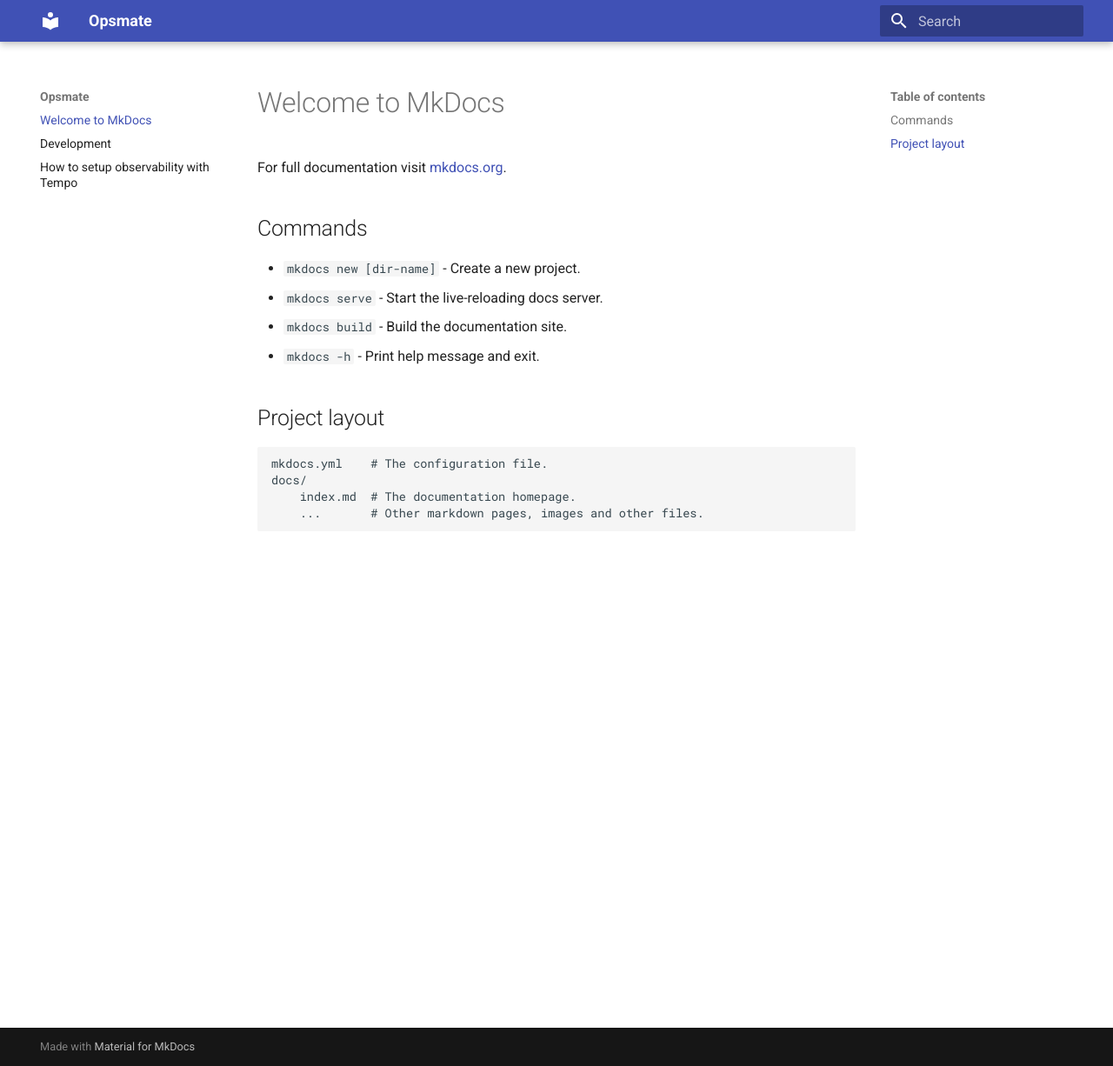
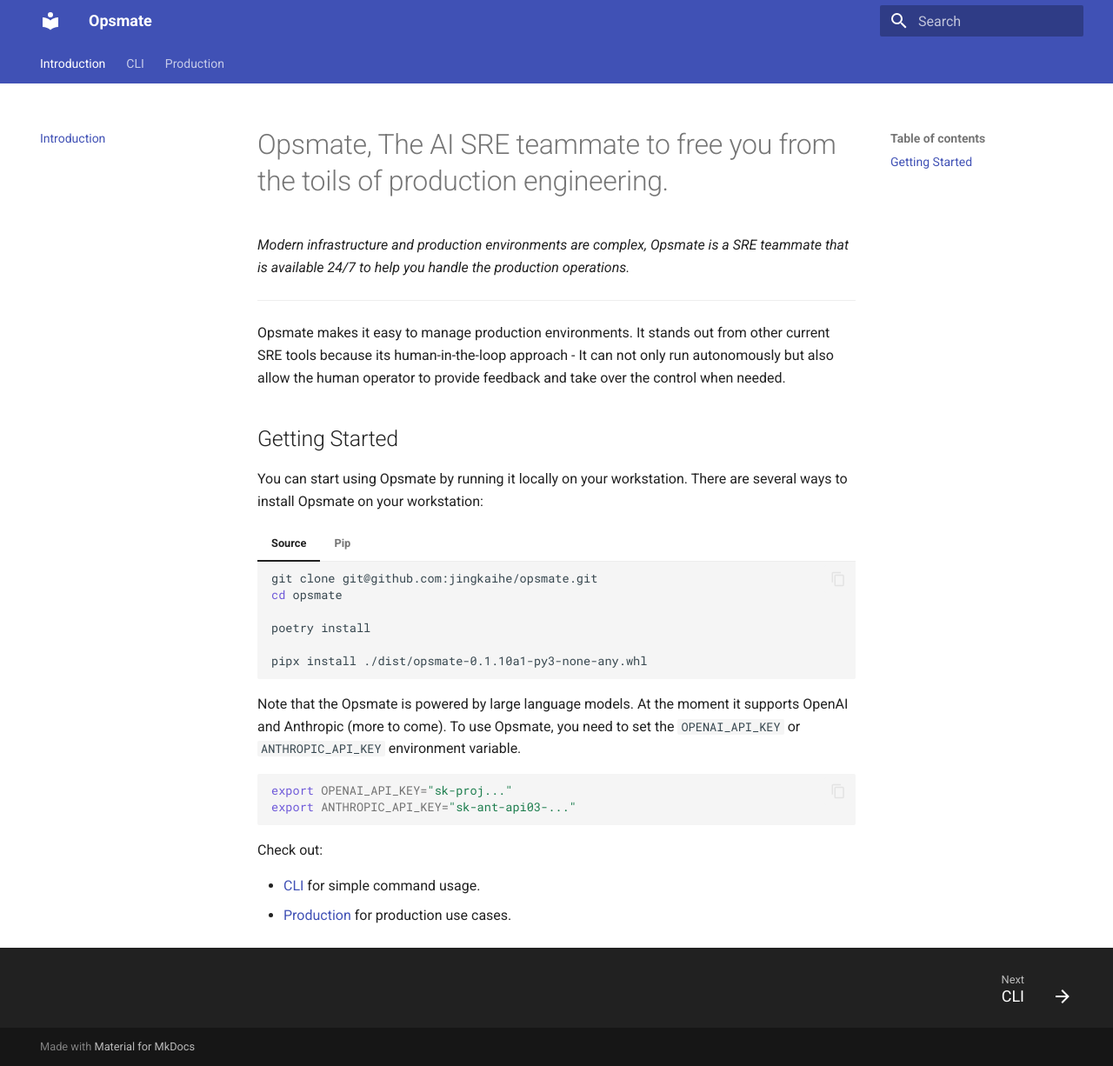
Before and after one commit to opsmate-ai/opsmate, an MkDocs documentation site: the page built from docs/index.md, in a window 1280 px wide and 1226 px high. Shown: the whole window at 87% size. Built offline with MkDocs 1.6.1 and Material for MkDocs 9.7.7, drawn with Linux system fonts in a browser that asks for light colours.

Commit message:
produce the doc for basic usage of opsmate
Signed-off-by: Jingkai He <jingkai@hey.com>

````diff
--- a/docs/index.md
+++ b/docs/index.md
@@ -1,17 +1,38 @@
-# Welcome to MkDocs
+# Opsmate, The AI SRE teammate to free you from the toils of production engineering.
 
-For full documentation visit [mkdocs.org](https://www.mkdocs.org).
+_Modern infrastructure and production environments are complex, Opsmate is a SRE teammate that is available 24/7 to help you handle the production operations._
 
-## Commands
+---
 
-* `mkdocs new [dir-name]` - Create a new project.
-* `mkdocs serve` - Start the live-reloading docs server.
-* `mkdocs build` - Build the documentation site.
-* `mkdocs -h` - Print help message and exit.
+Opsmate makes it easy to manage production environments. It stands out from other current SRE tools because its human-in-the-loop approach - It can not only run autonomously but also allow the human operator to provide feedback and take over the control when needed.
 
-## Project layout
+## Getting Started
 
-    mkdocs.yml    # The configuration file.
-    docs/
-        index.md  # The documentation homepage.
-        ...       # Other markdown pages, images and other files.
+You can start using Opsmate by running it locally on your workstation. There are several ways to install Opsmate on your workstation:
+
+=== "Source"
+    ```bash
+    git clone git@github.com:jingkaihe/opsmate.git
+    cd opsmate
+
+    poetry install
+
+    pipx install ./dist/opsmate-0.1.10a1-py3-none-any.whl
+    ```
+
+=== "Pip"
+    ```bash
+    # Coming soon
+    ```
+
+Note that the Opsmate is powered by large language models. At the moment it supports OpenAI and Anthropic (more to come). To use Opsmate, you need to set the `OPENAI_API_KEY` or `ANTHROPIC_API_KEY` environment variable.
+
+```bash
+export OPENAI_API_KEY="sk-proj..."
+export ANTHROPIC_API_KEY="sk-ant-api03-..."
+```
+
+Check out:
+
+- [CLI](cli.md) for simple command usage.
+- [Production](production.md) for production use cases.
--- a/mkdocs.yml
+++ b/mkdocs.yml
@@ -2,3 +2,36 @@
 site_url: https://opsmate.hjktech.uk
 theme:
   name: material
+  features:
+    - announce.dismiss
+    - content.action.edit
+    - content.action.view
+    - content.code.annotate
+    - content.code.copy
+    - content.code.select
+    - content.tabs.link
+    - content.tooltips
+    - header.autohide
+    - navigation.expand
+    - navigation.footer
+    - navigation.indexes
+    - navigation.instant
+    - navigation.instant.prefetch
+    - navigation.instant.progress
+    - navigation.prune
+    - navigation.sections
+    - navigation.tabs
+    - navigation.top
+    - navigation.tracking
+    - search.highlight
+    - search.share
+    - search.suggest
+    - toc.follow
+markdown_extensions:
+  - pymdownx.superfences
+  - pymdownx.tabbed:
+      alternate_style: true
+nav:
+  - Introduction: index.md
+  - CLI: cli.md
+  - Production: production.md
````
Also changed, not shown: docs/cli.md (added, +51 -0 lines), docs/production.md (added, +275 -0 lines).
